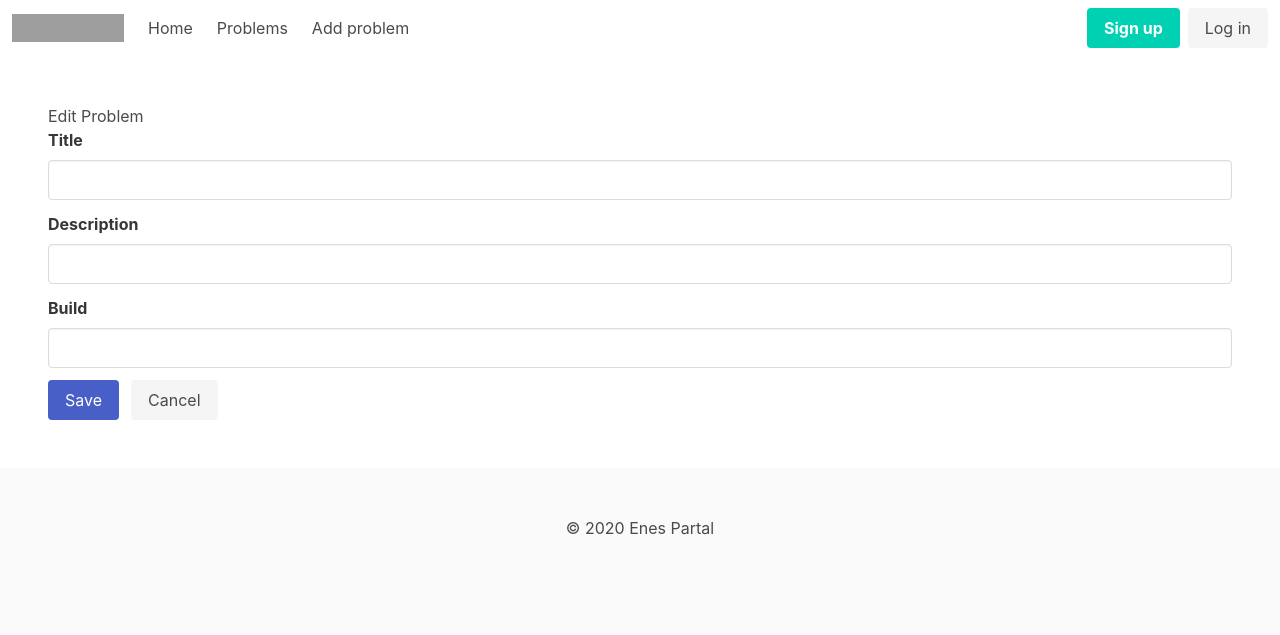
After one commit to partal16/RePS, a Flask app: page /new-problem in a window 1280 px wide. The commit adds this page. Shown: the top 635 px of the page. Run offline with Flask 2, Linux system fonts and the light colour scheme; grey boxes are pictures that could not be loaded.

Commit message:
Make a problem add and edit system.

```diff
--- a/database.py
+++ b/database.py
@@ -10,6 +10,9 @@ class Database:
         self._last_problem_key += 1
         self.problems[self._last_problem_key] = problem
         return self._last_problem_key
+
+    def update_problem(self, problem_key, problem):
+        self.problems[problem_key] = problem
 
     def delete_problem(self, problem_key):
         if problem_key in self.problems:
--- a/server.py
+++ b/server.py
@@ -9,12 +9,21 @@ def create_app():
     app.config.from_object("settings")
 
     app.add_url_rule("/", view_func=views.home_page)
-    app.add_url_rule("/problems", view_func=views.problems_page)
+    app.add_url_rule("/problems", view_func=views.problems_page, methods=["GET", "POST"])
     app.add_url_rule("/problems/<int:problem_key>", view_func=views.problem_page)
+    app.add_url_rule("/problems/<int:problem_key>/delete",
+                     view_func=views.problem_delete,
+                     methods=["GET", "POST"],)
+    app.add_url_rule("/problems/<int:problem_key>/edit",
+                     view_func=views.problem_edit_page,
+                     methods=["GET", "POST"],)
+    app.add_url_rule("/problems/<int:problem_key>/editn",
+                     view_func=views.problem_edit_page,
+                     methods=["GET", "POST"],)
+
+    app.add_url_rule("/new-problem", view_func=views.problem_add_page, methods=["GET", "POST"])
 
     db = Database()
-    db.add_problem(Problem("Kirik Cam", "Med de 2. katta çam kırık"))
-    db.add_problem(Problem("Bozuk Projeksiyon", "Ehb 3004'te projeksiyon arizali"))
     app.config["db"] = db
 
     return app
--- a/templates/layout.html
+++ b/templates/layout.html
@@ -3,7 +3,7 @@
 	<head>
 		<meta charset="utf-8" >
 		<meta name="viewport" content="width=device-width, initial-scale=1">
-		<title>PRS - {% block title %}{% endblock %}</title>
+		<title>RePS - {% block title %}{% endblock %}</title>
 		<link rel="stylesheet" href="https://cdn.jsdelivr.net/npm/bulma@0.9.1/css/bulma.min.css">
 	</head>
 	<body>
@@ -29,6 +29,10 @@
 
 						<a class="navbar-item" href="{{ url_for('problems_page') }}">
 							Problems
+						</a>
+
+						<a class="navbar-item" href="{{ url_for('problem_add_page') }}">
+							Add problem
 						</a>
 					</div>
 
--- /dev/null
+++ b/templates/problem_edit.html
@@ -0,0 +1,40 @@
+{% extends "layout.html" %}
+{% block title %}Edit Problem{% endblock %}
+{% block content %}
+	<h1 class="title" >Edit Problem</h1>
+
+	<form action="" method="post" name="problem_edit" >
+		<div class="field" >
+			<label for="title" class="label" >Title</label>
+			<div class="control" >
+				<input type="text" name="title" class="input" required="required"
+					   value="{{ values['title'] }}" />
+			</div>
+		</div>
+
+		<div class="field" >
+			<label for="description" class="label" >Description</label>
+			<div class="control" >
+				<input type="text" name="description" class="input" required="required"
+					   value="{{ values['description'] }}" />
+			</div>
+		</div>
+
+		<div class="field" >
+			<label for="description" class="label" >Build</label>
+			<div class="control" >
+				<input type="text" name="build" class="input" required="required"/>
+			</div>
+		</div>
+
+		<div class="field is-grouped" >
+			<div class="control" >
+				<button class="button is-link" >Save</button>
+			</div>
+			<div class="control" >
+				<a class="button is-light" href="{{ url_for('home_page')}}">
+					Cancel</a>
+			</div>
+		</div>
+	</form>
+{% endblock %}
--- a/views.py
+++ b/views.py
@@ -1,6 +1,8 @@
 from datetime import datetime
+from problem import Problem
 
-from flask import abort, current_app, render_template
+from flask import abort, current_app, redirect,render_template, request, url_for
+
 
 def home_page():
     today = datetime.today()
@@ -10,8 +12,19 @@ def home_page():
 
 def problems_page():
     db = current_app.config["db"]
-    problems = db.get_problems()
-    return render_template("problems.html", problems=sorted(problems))
+    if request.method == "GET":
+        problems = db.get_problems()
+        return render_template("problems.html", problems=sorted(problems))
+    else:
+        form_problem_keys = request.form.getlist("problem_keys")
+        for form_problem_key in form_problem_keys:
+            db.delete_problem(int(form_problem_key))
+        return redirect(url_for("problems_page"))
+
+def problem_delete(problem_key):
+    db = current_app.config["db"]
+    db.delete_problem(problem_key)
+    return redirect(url_for("problems_page"))
 
 def problem_page(problem_key):
     db = current_app.config["db"]
@@ -19,3 +32,35 @@ def problem_page(problem_key):
     if problem is None:
         abort(404)
     return render_template("problem.html", problem=problem)
+
+
+def problem_add_page():
+    if request.method == "GET":
+        values = {"title": "", "description": ""}
+        return render_template("problem_edit.html", values=values)
+    else:
+        form_title = request.form["title"]
+        form_description = request.form["description"]
+        form_build = request.form["build"]
+        problem = Problem(form_title, form_description)
+        db = current_app.config["db"]
+        problem_key = db.add_problem(problem)
+        return redirect(url_for("problem_page", problem_key=problem_key))
+
+
+def problem_edit_page(problem_key):
+    if request.method== "GET":
+        db = current_app.config["db"]
+        problem = db.get_problem(problem_key)
+        if problem is None:
+            abort(404)
+        values = {"title": problem.title, "description": problem.description}
+        return render_template("problem_editn.html", values=values,)
+    else:
+        form_title = request.form["title"]
+        form_description = request.form["description"]
+        form_build = request.form["build"]
+        problem = Problem(form_title, form_description)
+        db = current_app.config["db"]
+        db.update_problem(problem_key, problem)
+        return redirect(url_for("problem_page", problem_key=problem_key))
```
Also changed, not shown: templates/problem.html (+7 -0 lines), templates/problem_editn.html (added, +29 -0 lines), templates/problems.html (+29 -1 lines), build.py (renamed from building.py).
